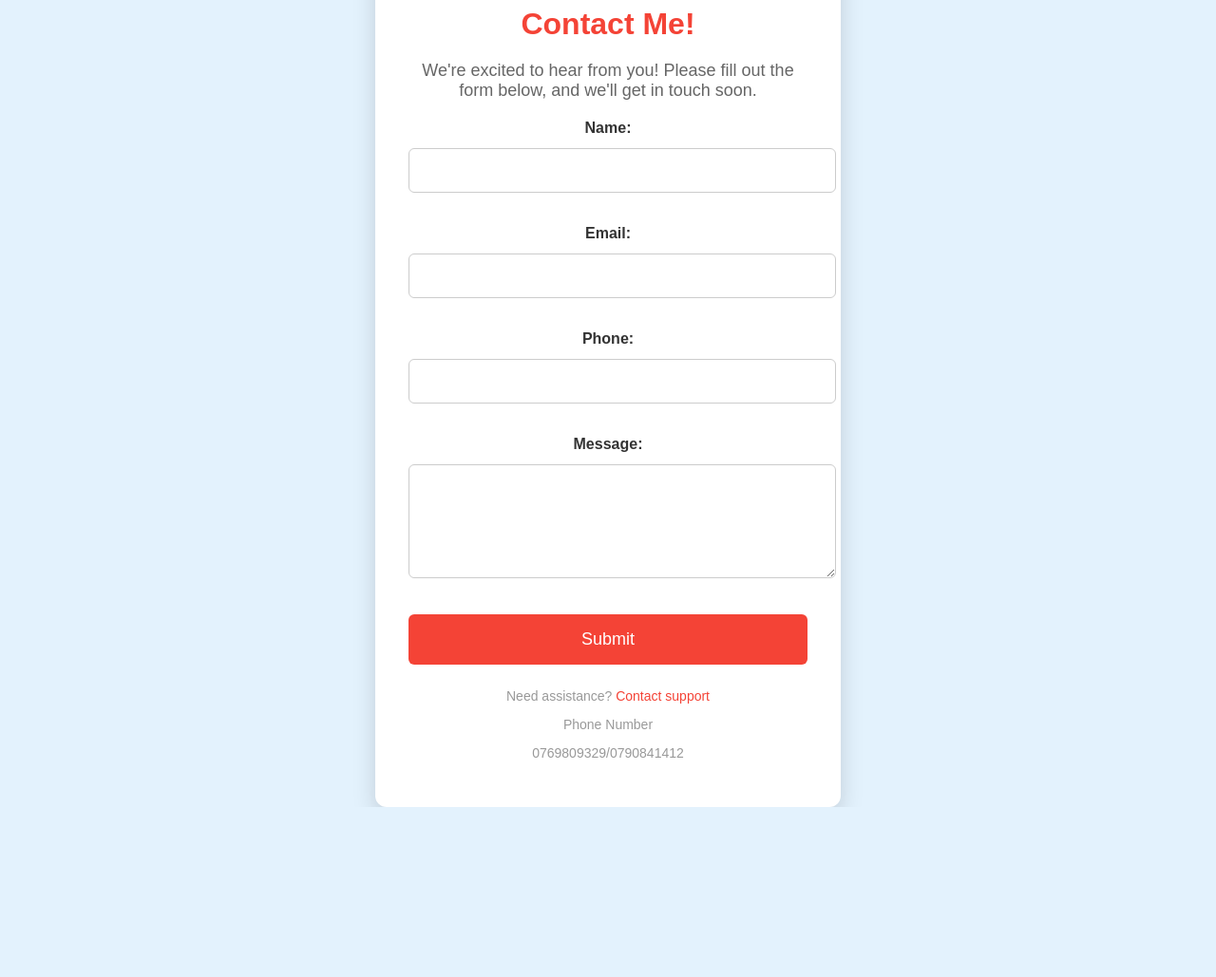
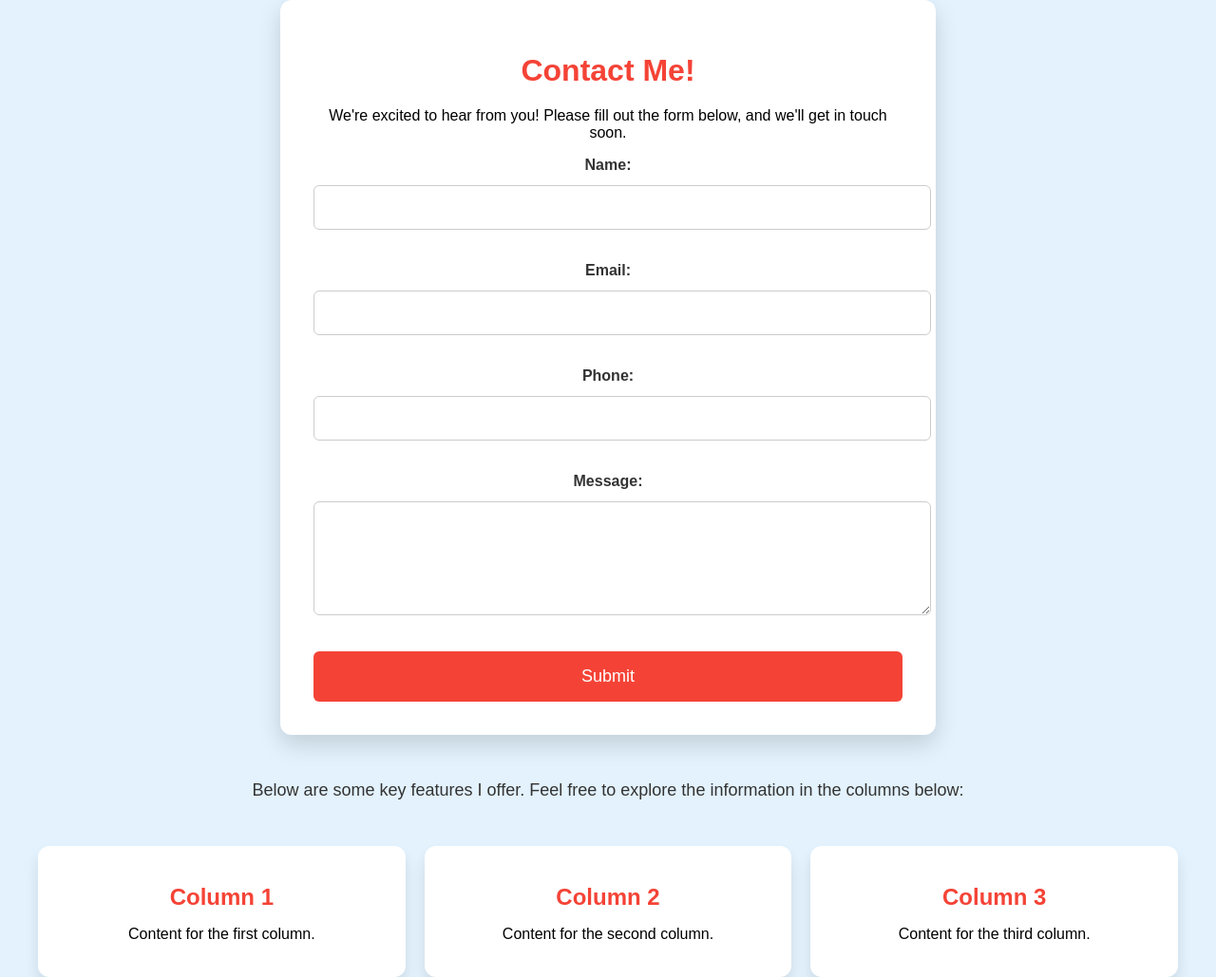
Before and after one commit to JAPHES/my_portfolio, a Django app: page /contact/ in a window 1280 px wide. Shown: the whole page at 95% size. Before the commit the page ends 850 px from the top, so only its background shows below. Run offline with Django 5.2, Linux system fonts and the light colour scheme.

Commit message:
made new and more chages on index.html and contact

```diff
--- a/todo/templates/contact.html
+++ b/todo/templates/contact.html
@@ -8,20 +8,25 @@
         body {
             font-family: 'Arial', sans-serif;
             background-color: #e3f2fd; /* Light blue background */
+            margin: 0;
+            padding: 0;
             display: flex;
-            justify-content: center;
+            flex-direction: column;
             align-items: center;
-            height: 100vh;
-            margin: 0;
+            justify-content: flex-start;
+            min-height: 100vh;
         }
 
+        /* Styling for the contact form container */
         .form-container {
             background-color: #fff;
             padding: 35px;
             border-radius: 12px;
             box-shadow: 0 10px 25px rgba(0, 0, 0, 0.15);
-            width: 420px;
+            width: 100%;
+            max-width: 620px; /* Ensure the form fits on the screen */
             text-align: center;
+            margin-bottom: 30px; /* Space between top and bottom sections */
         }
 
         h1 {
@@ -75,32 +80,68 @@
             background-color: #d32f2f; /* Darker red on hover */
             transform: scale(1.05); /* Slight enlarge effect */
         }
+   .columns-container {
+    display: flex; /* Enables a flex container for the columns */
+    justify-content: center; /* Centers the columns horizontally */
+    gap: 20px; /* Adds space between the columns */
+    width: 100%;
+    max-width: 1200px; /* Limits the maximum width of the columns */
+    margin: 0 auto; /* Centers the container horizontally */
+    text-align: center;
+}
 
-        .welcome-message {
-            font-size: 18px;
-            color: #666;
-            margin-bottom: 20px;
+.column {
+    width: 30%; /* Sets each column to take 30% of the container width */
+    padding: 20px;
+    background-color: #fff;
+    border-radius: 12px;
+    box-shadow: 0 10px 15px rgba(0, 0, 0, 0.1);
+    text-align: center;
+}
+        .column h2 {
+            color: #f44336;
+            margin-bottom: 10px;
         }
 
-        .footer {
-            margin-top: 25px;
-            font-size: 14px;
-            color: #999;
+        .intro-text {
+            font-size: 18px;
+            color: #333;
+            text-align: center;
+            margin-bottom: 30px;
         }
 
-        .footer a {
-            color: #f44336; /* Red link for footer */
-            text-decoration: none;
+        /* Media Queries for responsiveness */
+        @media (max-width: 768px) {
+            .form-container {
+                width: 90%; /* Make form container responsive on smaller screens */
+            }
+
+            .columns-container {
+                flex-direction: column; /* Stack columns vertically on small screens */
+                align-items: center;
+            }
+
+            .column {
+                width: 80%; /* Allow columns to be full width on small screens */
+                margin-bottom: 20px;
+            }
         }
 
-        .footer a:hover {
-            text-decoration: underline;
+        @media (max-width: 480px) {
+            .form-container {
+                width: 100%; /* Full width for the form on very small screens */
+            }
+
+            .column {
+                width: 100%; /* Full width for each column on extra small screens */
+            }
         }
 
     </style>
 </head>
 <body>
 
+<!-- Contact Form Section -->
 <form method="POST">
     {% csrf_token %}
     <div class="form-container">
@@ -112,14 +153,31 @@
         </div>
 
         <button type="submit">Submit</button>
-
-        <div class="footer">
-            <p>Need assistance? <a href="#">Contact support</a></p>
-            <p>Phone Number</p>
-            <p>0769809329/0790841412</p>
-        </div>
     </div>
 </form>
 
+<!-- Introductory Statement Before Three Columns -->
+<div class="intro-text">
+    <p>Below are some key features I offer. Feel free to explore the information in the columns below:</p>
+</div>
+
+<!-- Three Column Section Below the Form -->
+<div class="columns-container">
+    <div class="column">
+        <h2>Column 1</h2>
+        <p>Content for the first column.</p>
+    </div>
+
+    <div class="column">
+        <h2>Column 2</h2>
+        <p>Content for the second column.</p>
+    </div>
+
+    <div class="column">
+        <h2>Column 3</h2>
+        <p>Content for the third column.</p>
+    </div>
+</div>
+
 </body>
 </html>
```
Also changed, not shown: todo/templates/index.html (+160 -185 lines), static/images/farm.jpg (added), static/images/japhes10.jpg (added), static/images/japhes11.jpg (added), static/images/japhesgraphic.jpg (added), static/images/smarthelmet.jpg (added).
